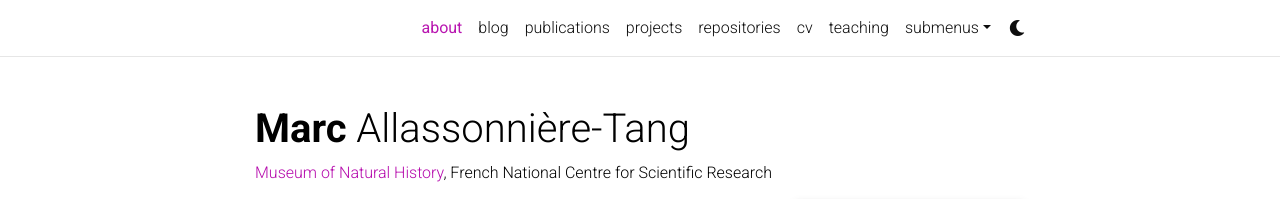
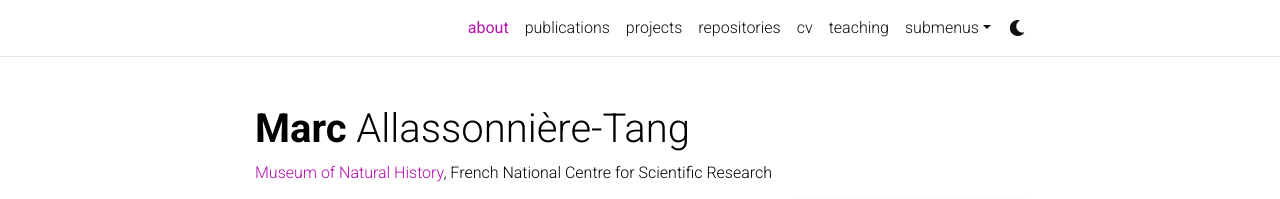
Before and after one commit to marctang/marctang.github.io, a Jekyll site: the page built from _pages/about.md, in a window 1280 px wide. Shown: the top 199 px of the page. Built offline with Jekyll 4.4.1, drawn with Linux system fonts in a browser that asks for light colours; full-size pictures stand in for the smaller copies a plugin makes; comment, search, counter and statistics services are not loaded; a style sheet for code colours, icons or effects is not loaded.

Commit message:
Update _config.yml

```diff
--- a/_config.yml
+++ b/_config.yml
@@ -113,9 +113,9 @@
 # -----------------------------------------------------------------------------
 
 blog_name: # blog_name will be displayed in your blog page, leave empty to remove blog from navigation
-blog_nav_title: blog # your blog must have a title for it to be displayed in the nav bar
-blog_description: a simple whitespace theme for academics
-permalink: /blog/:year/:title/
+blog_nav_title: # your blog must have a title for it to be displayed in the nav bar
+blog_description: #a simple whitespace theme for academics
+permalink: #/blog/:year/:title/
 
 # Pagination
 pagination:
```
